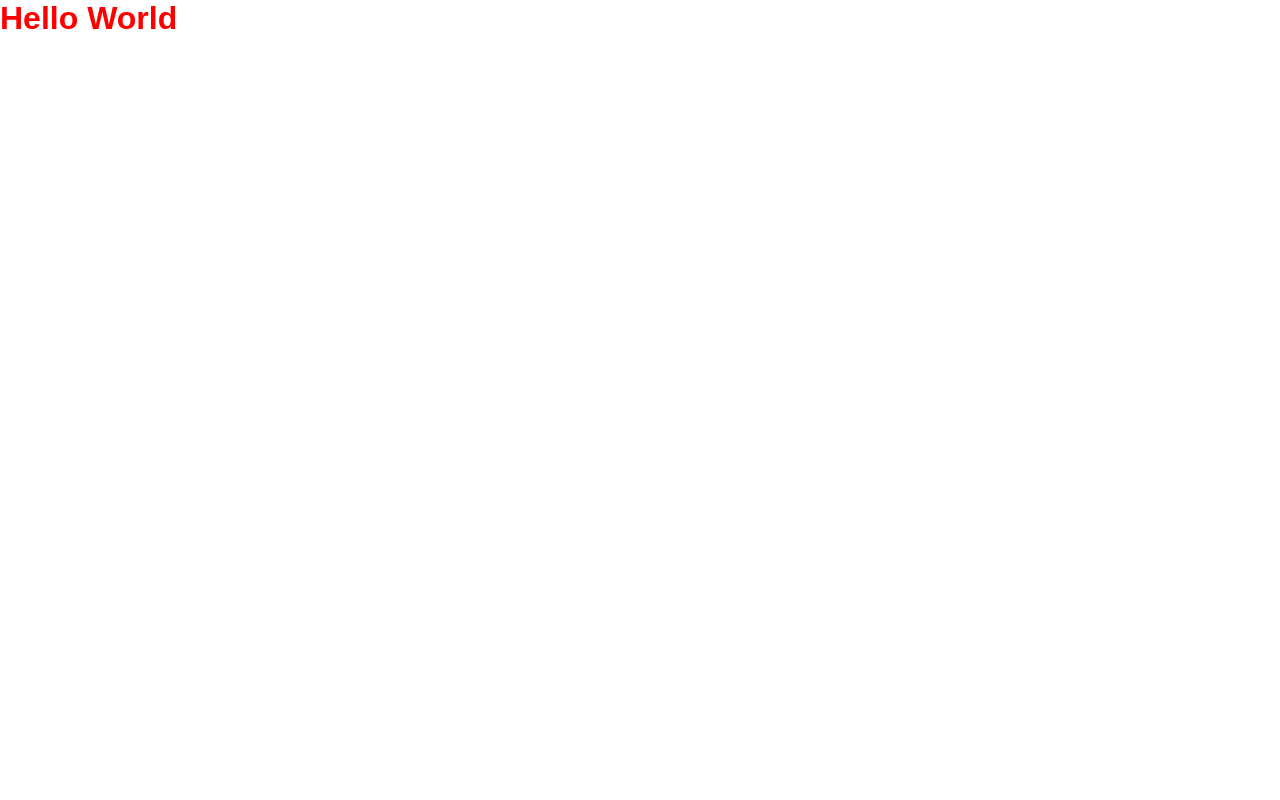
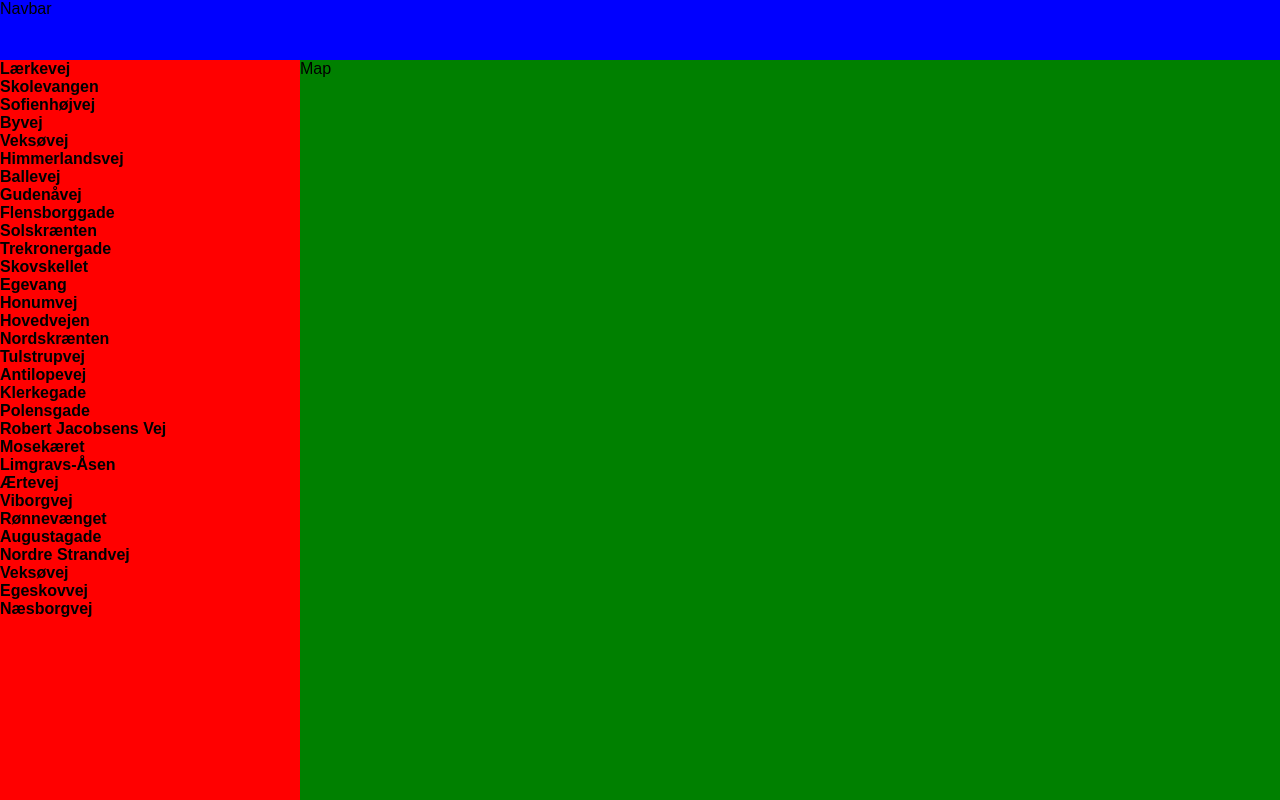
Before and after one commit to csepreghy/mobile-life-test, a React (Create React App) app: page / in a window 1280 px wide. Built offline with nearby package versions, Linux system fonts and the light colour scheme.

Commit message:
Basic site structure with colored divs

```diff
--- a/src/App.css
+++ b/src/App.css
@@ -3,9 +3,26 @@
   padding: 0;
   box-sizing: border-box; }
 
-html, body {
+html, body, #the-universe, .app-container {
   width: 100%;
-  height: 100%; }
+  height: 100%;
+  overflow: hidden; }
 
-h1 {
-  color: red; }
+.navbar-container {
+  height: 60px;
+  width: 100%;
+  background-color: blue; }
+
+.home-list-container {
+  display: inline-block;
+  width: 300px;
+  height: calc(100% - 60px);
+  float: left;
+  background-color: red; }
+
+.map-container {
+  display: inline-block;
+  width: calc(100% - 300px);
+  height: calc(100% - 60px);
+  float: right;
+  background-color: green; }
--- a/src/App.js
+++ b/src/App.js
@@ -1,6 +1,9 @@
 import React, { Component } from 'react';
-import HomeList from './HomeList';
 import './App.css';
+
+import Navbar from './components/Navbar';
+import Map from './components/Map';
+import HomeList from './components/HomeList';
 
 class App extends Component {
 
@@ -12,7 +15,9 @@ class App extends Component {
   render() {
     return (
       <div className="app-container">
+        <Navbar />
         <HomeList />
+        <Map />
       </div>
     );
   }
--- a/src/App.sass
+++ b/src/App.sass
@@ -1,11 +1,52 @@
+// 1 - Settings
+
+$primary-color: #990eff
+$secondary-color: #f06672
+
+$navbar-height: 60px
+
+// 2 - Generic
+
 *
   margin: 0
   padding: 0
   box-sizing: border-box
 
-html, body
+html, body, #the-universe, .app-container
   width: 100%
   height: 100%
+  overflow: hidden
 
-h1
-  color: red
+// 3 - Elements
+
+// 4 - Objects
+
+// 5 - Components
+
+//Navbar
+
+.navbar-container
+  height: $navbar-height
+  width: 100%
+  background-color: blue
+
+//Home List
+
+.home-list-container
+  display: inline-block
+  width: 300px
+  height: calc(100% - #{$navbar-height})
+  float: left
+  background-color: red
+
+//Map
+
+.map-container
+  display: inline-block
+  width: calc(100% - 300px)
+  height: calc(100% - #{$navbar-height})
+  float: right
+  background-color: green
+
+
+// 6 - Utilities
--- a/src/HomeList.js
+++ b/src/components/HomeList.js
@@ -21,8 +21,18 @@ class HomeList extends Component {
   render() {
     console.log('homes: ', this.state.homes);
     return (
-      <div>
-        <h1>Hello World</h1>
+      <div className="home-list-container">
+        <div className="list-item-container">
+
+        </div>
+        {
+          this.state.homes.map((item, index) => {
+            let home = item.home;
+            return (
+              <h4 key={ index }>{ home.streetName }</h4>
+            )
+          })
+        }
       </div>
     );
   }
--- /dev/null
+++ b/src/components/Map.js
@@ -0,0 +1,17 @@
+import React, {Component} from 'react';
+
+class Map extends Component {
+
+  constructor(props) {
+    super();
+
+  }
+
+  render() {
+    return (
+      <div className="map-container">Map</div>
+    );
+  }
+}
+
+export default Map;
--- /dev/null
+++ b/src/components/Navbar.js
@@ -0,0 +1,7 @@
+import React from 'react';
+
+const Navbar = ({}) => (
+ <div className="navbar-container">Navbar</div>
+);
+
+export default Navbar;
```
